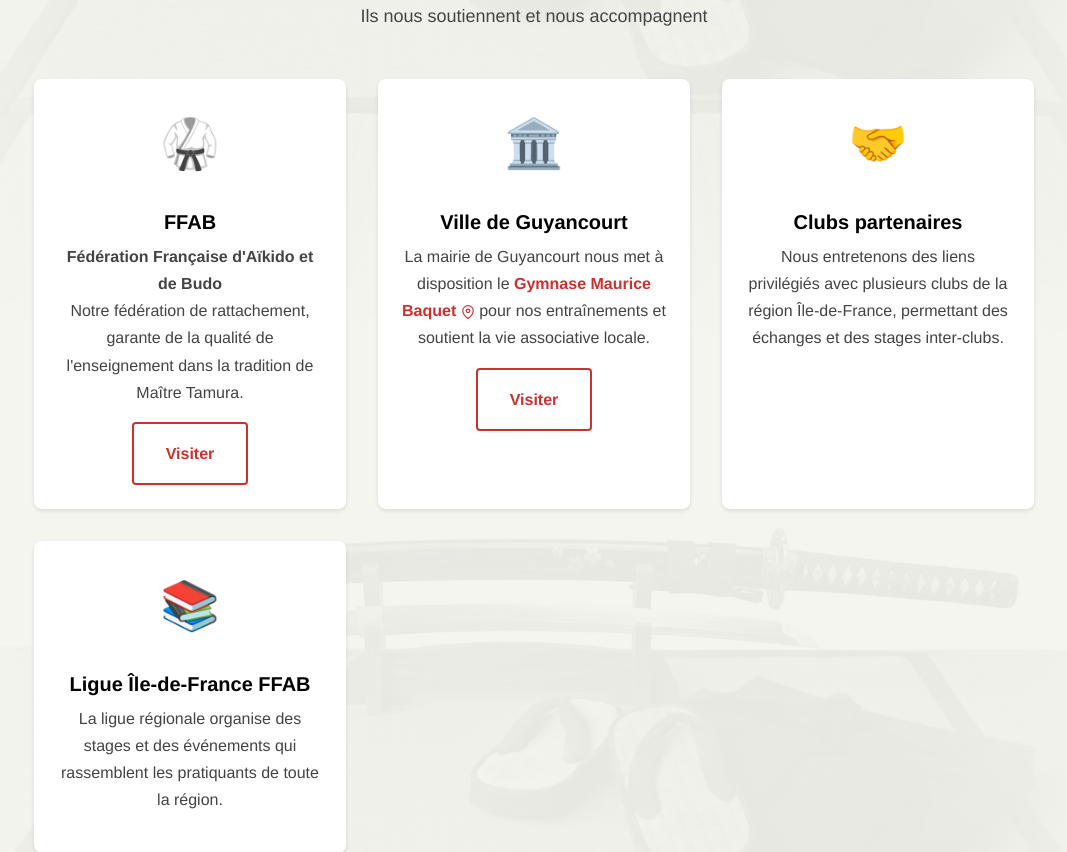
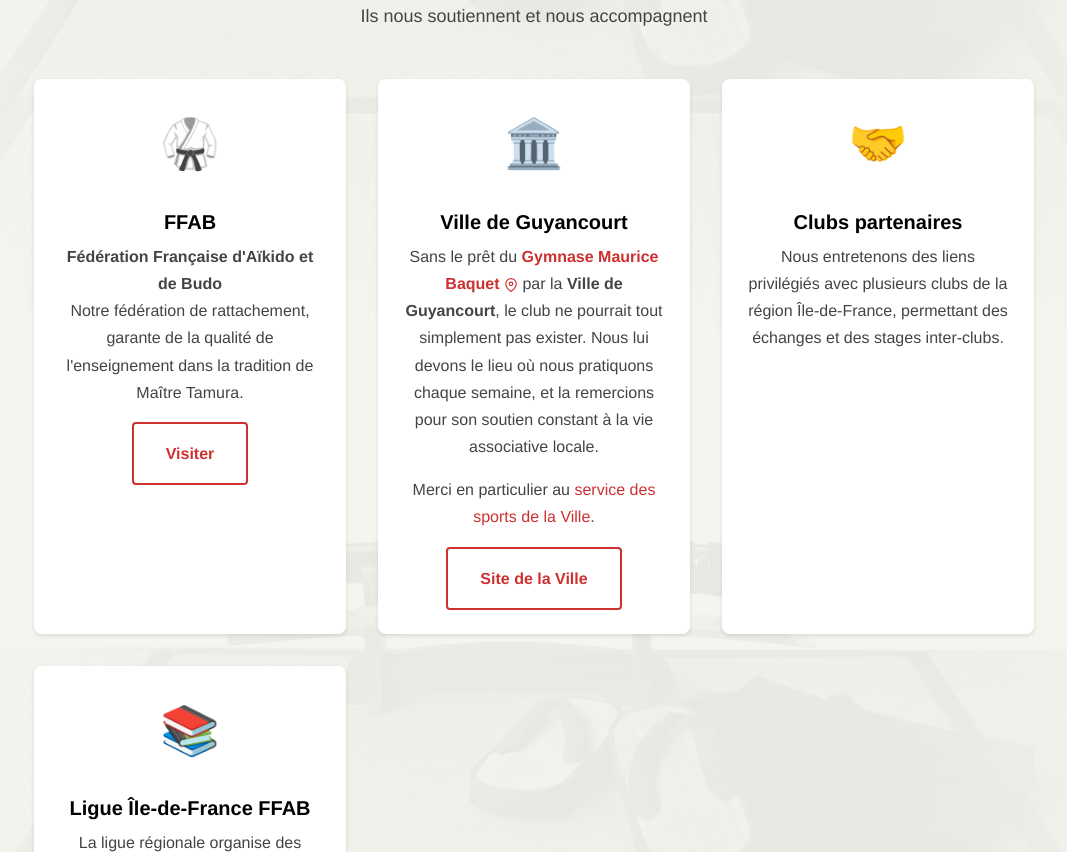
Before and after one commit to sebhuet/aikido-kannagara, a PHP site: page /club.php in a window 1280 px wide. Shown: the part 3587-4439 px from the top of the page, without its empty margins (106-1173 px from the left). Run offline with PHP 8.4, Linux system fonts and the light colour scheme.

Commit message:
Club : reconnaissance envers la Ville de Guyancourt et le service des sports
La carte « Ville de Guyancourt » (section Partenaires) exprime désormais que,
sans le prêt du Gymnase Maurice Baquet par la Ville, le club ne pourrait pas
exister. Ajout d'un lien texte vers le service des sports de la Ville
(ville-guyancourt.fr/vivre-a-guyancourt/sports-loisirs-culture/, URL vérifiée).
Le bouton pointe vers le site de la Ville.

Co-Authored-By: Claude Opus 4.8 (1M context) <noreply@anthropic.com>

```diff
--- a/htdocs/club.php
+++ b/htdocs/club.php
@@ -203,11 +203,17 @@
                         <div style="font-size: 3rem; margin-bottom: var(--spacing-md);">🏛️</div>
                         <h3 class="card__title">Ville de Guyancourt</h3>
                         <p class="card__text">
-                            La mairie de Guyancourt nous met à disposition le
-                            <strong><a href="https://maps.app.goo.gl/xuTo7Rqh51XWqWEh6" target="_blank" rel="noopener" title="Voir sur Google Maps">Gymnase Maurice Baquet <svg width="14" height="14" viewBox="0 0 24 24" fill="none" stroke="currentColor" stroke-width="2" style="vertical-align: middle;"><path d="M21 10c0 7-9 13-9 13s-9-6-9-13a9 9 0 0 1 18 0z"></path><circle cx="12" cy="10" r="3"></circle></svg></a></strong> pour nos entraînements
-                            et soutient la vie associative locale.
+                            Sans le prêt du
+                            <strong><a href="https://maps.app.goo.gl/xuTo7Rqh51XWqWEh6" target="_blank" rel="noopener" title="Voir sur Google Maps">Gymnase Maurice Baquet <svg width="14" height="14" viewBox="0 0 24 24" fill="none" stroke="currentColor" stroke-width="2" style="vertical-align: middle;"><path d="M21 10c0 7-9 13-9 13s-9-6-9-13a9 9 0 0 1 18 0z"></path><circle cx="12" cy="10" r="3"></circle></svg></a></strong>
+                            par la <strong>Ville de Guyancourt</strong>, le club ne pourrait tout simplement pas exister.
+                            Nous lui devons le lieu où nous pratiquons chaque semaine, et la remercions pour son
+                            soutien constant à la vie associative locale.
                         </p>
-                        <a href="https://www.ville-guyancourt.fr" target="_blank" rel="noopener" class="btn btn--outline btn--sm">Visiter</a>
+                        <p class="card__text">
+                            Merci en particulier au
+                            <a href="https://www.ville-guyancourt.fr/vivre-a-guyancourt/sports-loisirs-culture/" target="_blank" rel="noopener">service des sports de la Ville</a>.
+                        </p>
+                        <a href="https://www.ville-guyancourt.fr" target="_blank" rel="noopener" class="btn btn--outline btn--sm">Site de la Ville</a>
                     </div>
                 </div>
 
--- a/htdocs/sitemap.xml
+++ b/htdocs/sitemap.xml
@@ -14,7 +14,7 @@
     </url>
     <url>
         <loc>https://kannagara.fr/club.php</loc>
-        <lastmod>2026-07-13</lastmod>
+        <lastmod>2026-07-27</lastmod>
         <changefreq>monthly</changefreq>
         <priority>0.8</priority>
     </url>
@@ -80,7 +80,7 @@
     </url>
     <url>
         <loc>https://kannagara.fr/blog.php</loc>
-        <lastmod>2026-07-15</lastmod>
+        <lastmod>2026-07-27</lastmod>
         <changefreq>weekly</changefreq>
         <priority>0.8</priority>
     </url>
```
